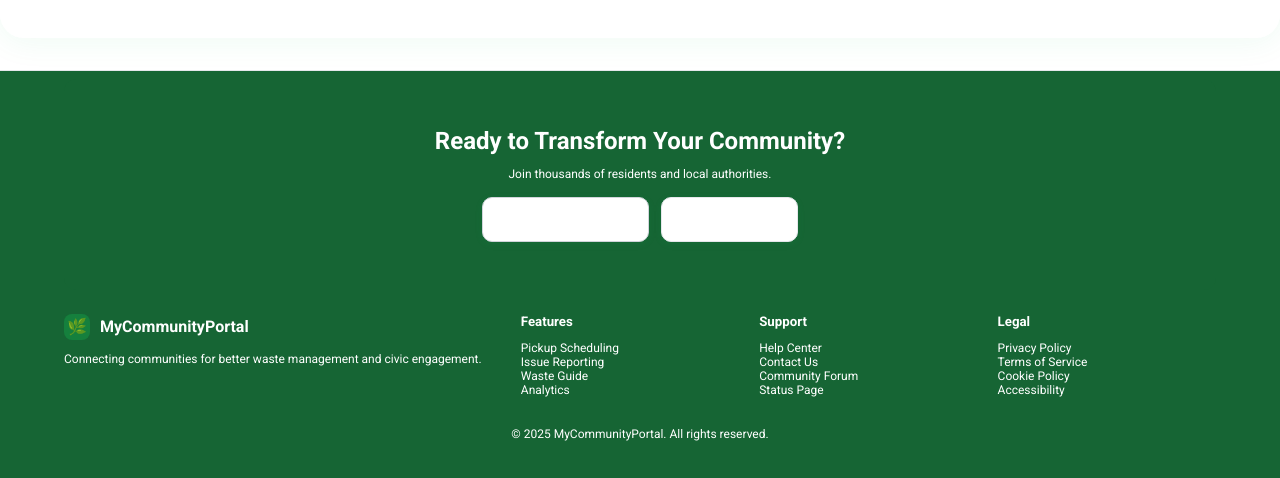
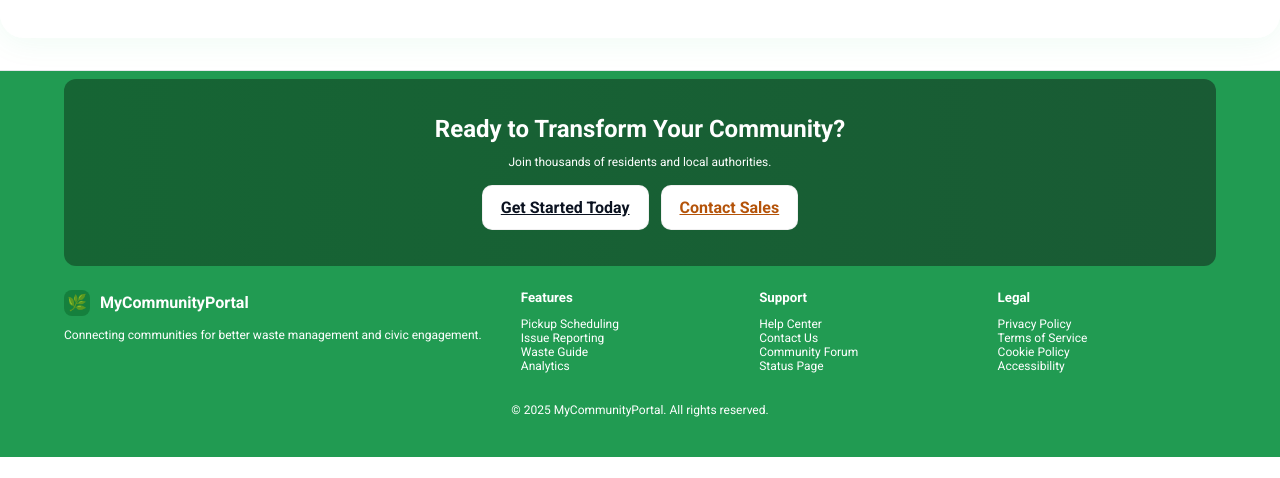
Before and after one commit to JLforce/MyCommunityPortal, a Next.js app: page / in a window 1280 px wide. Shown: the part 1893-2371 px from the top of the page. After the commit the page ends 2350 px from the top, so only its background shows below. Built offline with nearby package versions, Linux system fonts and the light colour scheme.

Commit message:
feat(landing): update hero and footer CTA visibility

```diff
--- a/src/app/page.js
+++ b/src/app/page.js
@@ -35,7 +35,7 @@ export default function HomePage() {
         <section className="hero slide-up">
           <div className="container" style={{textAlign:'center'}}>
             <span className="badge">🌿 Connecting Communities</span>
-            <h1>Waste & Issue<br/>Management System</h1>
+            <h1>Waste & Issue<br/>Management Made Simple</h1>
             <p className="lead">A centralized platform connecting residents and local authorities for better waste collection, community issue reporting, and transparent governance.</p>
             <div className="hero-actions">
               <a className="btn btn-primary" href="/signup" onClick={handleTransition('/signup')}>Join Your Community →</a>
--- a/src/styles/globals.css
+++ b/src/styles/globals.css
@@ -67,7 +67,7 @@
 	--green-100: #EAF7ED;
 	--green-50: #F1FAF5;
 	--sidebar-width: 320px;
-	--text-900: #0B1220;
+	--text-900: #d5d7dc;
 	--text-700: #1F2937;
 	--text-600: #475569;
 	--text-500: #6B7280;
@@ -269,24 +269,24 @@ cursor: pointer;
 }
 
 .footer {
-	background: #166534 !important;
-	border-top: 1px solid var(--green-400);
+	background: #219b52 !important;
+	border-top: 2px solid var(--green-400);
 	padding: 32px 0 0 0;
-	color: #fff !important;
+	color: #ffffff !important;
 	opacity: 1 !important;
 	filter: none !important;
 }
 .footer, .footer * {
-	color: #fff !important;
+	color: #ffffff !important;
 	opacity: 1 !important;
 	filter: none !important;
 }
 .footer a, .footer a:visited {
-	color: #fff !important;
+	color: #bc7435 !important;
 	text-decoration: underline;
 }
 .footer a:hover {
-	color: #4ade80 !important;
+	color: #232524 !important;
 }
 
 .support-card {
@@ -373,7 +373,7 @@ cursor: pointer;
 	text-decoration: underline;
 }
 .footer a:hover {
-	color: #4ade80;
+	color: #339455;
 }
 .footer .muted,
 .footer .small.muted {
@@ -431,7 +431,7 @@ cursor: pointer;
 
 	.footer {
 		background: linear-gradient(90deg, #22c55e 0%, #166534 100%);
-		border-top: 1px solid var(--green-400);
+		border-top: 2px solid var(--green-400);
 		padding: 28px 0;
 		color: #fff;
 	}
@@ -563,7 +563,7 @@ img{max-width:100%;height:auto;border:0}
 .cta-actions{display:flex;gap:12px;justify-content:center;margin-top:16px}
 
 /* Footer */
-.footer{background:#F6FBF7;border-top:1px solid var(--border);padding:28px 0}
+.footer{background:#c1e7c9;border-top:1px solid var(--border);padding:28px 0}
 .footer-grid{display:grid;gap:20px;grid-template-columns:1fr}
 @media(min-width:900px){.footer-grid{grid-template-columns:2fr 1fr 1fr 1fr}}
 .footer h5{margin:0 0 8px}
@@ -908,12 +908,12 @@ input[type="range"].volume-slider::-moz-range-track {
 }
 
 input[type="range"]::-moz-range-thumb {
-	background: #10B981;
+	background: #a1d5c4;
 	height: 20px;
 	width: 20px;
 	border-radius: 50%;
 	border: 3px solid #fff;
-	box-shadow: 0 2px 8px rgba(16,185,129,0.3);
+	box-shadow: 0 2px 8px rgba(25, 149, 108, 0.3);
 	cursor: pointer;
 	transition: all 0.2s ease;
 }
@@ -981,3 +981,27 @@ input[type="date"].date-input-custom::-moz-calendar-picker-indicator {
 .date-input-custom::-webkit-datetime-edit-year-field {
 	color: inherit;
 }
+
+/* Footer CTA — ensure button labels are visible and follow the landing design */
+.footer .cta {
+	background: linear-gradient(90deg,#166534 0%, #195b34 100%);
+	color: #fff;
+	padding: 36px 0;
+	border-radius: 12px;
+}
+
+/* Primary white CTA (left) — white background, dark text */
+.footer .cta .btn.btn-light {
+	background: #ffffff;
+	color: var(--text-900) !important;
+	border-color: rgba(0,0,0,0.06);
+	box-shadow: none;
+}
+
+/* Secondary CTA (right) — white background with accent text to match design */
+.footer .cta .btn {
+	background: #ffffff;
+	color: #b45309 !important; /* warm accent (orange-brown) for Contact Sales */
+	border-color: rgba(0,0,0,0.06);
+	box-shadow: none;
+}
```
